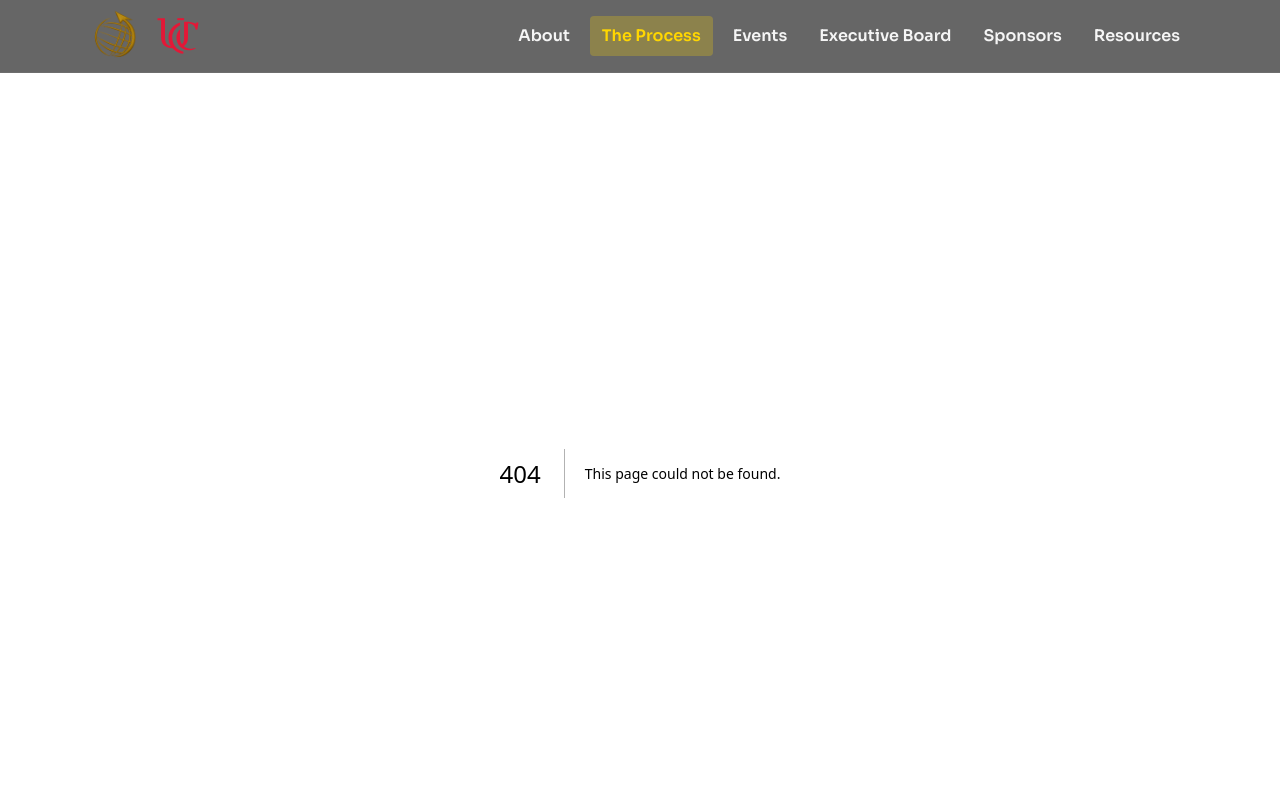
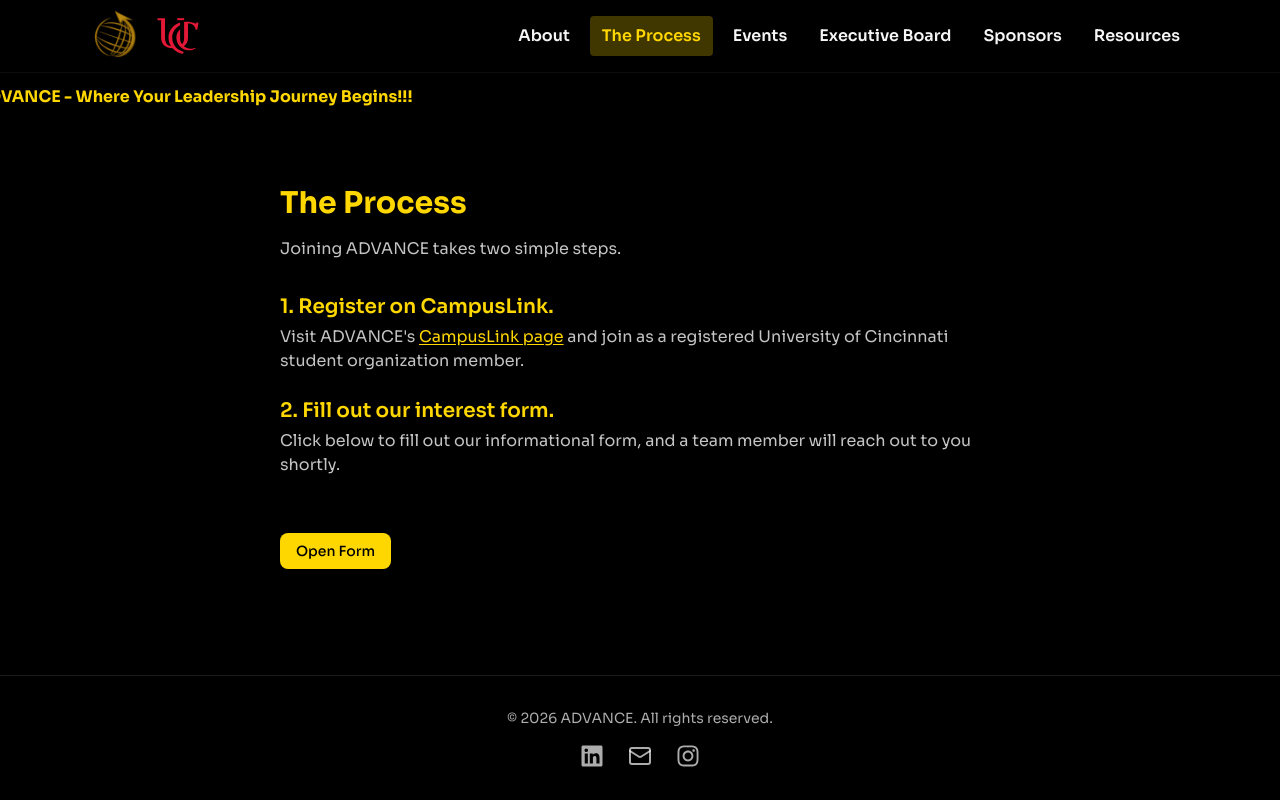
Before and after one commit to kadeisnextUp/ADVANCE-website, a Next.js app: page /join in a window 1280 px wide. Before the commit this address had no page. Shown: the top 800 px of the page. Built offline with nearby package versions, Linux system fonts and the light colour scheme.

Commit message:
Add Join page route

```diff
--- /dev/null
+++ b/app/join/page.tsx
@@ -0,0 +1,49 @@
+import type { Metadata } from 'next';
+import { PageBanner } from '@/components/layout/page-banner';
+import { JoinForm } from '@/components/join/join-form';
+
+export const metadata: Metadata = {
+  title: 'The Process | ADVANCE',
+  description:
+    'Joining ADVANCE takes two simple steps: register on CampusLink, then fill out our interest form.',
+};
+
+export default function JoinPage() {
+  return (
+    <>
+      <PageBanner tagline="ADVANCE - Where Your Leadership Journey Begins!!!" />
+
+      <section className="mx-auto max-w-3xl px-6 py-16">
+        <h1 className="mb-4 text-3xl font-bold text-primary">The Process</h1>
+        <p className="mb-8 text-foreground/80">Joining ADVANCE takes two simple steps.</p>
+
+        <ol className="mb-8 space-y-6">
+          <li>
+            <h2 className="mb-1 text-xl font-semibold text-primary">1. Register on CampusLink.</h2>
+            <p className="text-foreground/80">
+              Visit ADVANCE&apos;s{' '}
+              <a
+                href="https://campuslink.uc.edu/organization/advance1986"
+                target="_blank"
+                rel="noopener noreferrer"
+                className="text-primary underline underline-offset-2 hover:text-primary/80"
+              >
+                CampusLink page
+              </a>{' '}
+              and join as a registered University of Cincinnati student organization member.
+            </p>
+          </li>
+          <li>
+            <h2 className="mb-1 text-xl font-semibold text-primary">2. Fill out our interest form.</h2>
+            <p className="text-foreground/80">
+              Click below to fill out our informational form, and a team member will reach out to
+              you shortly.
+            </p>
+          </li>
+        </ol>
+
+        <JoinForm />
+      </section>
+    </>
+  );
+}
```
